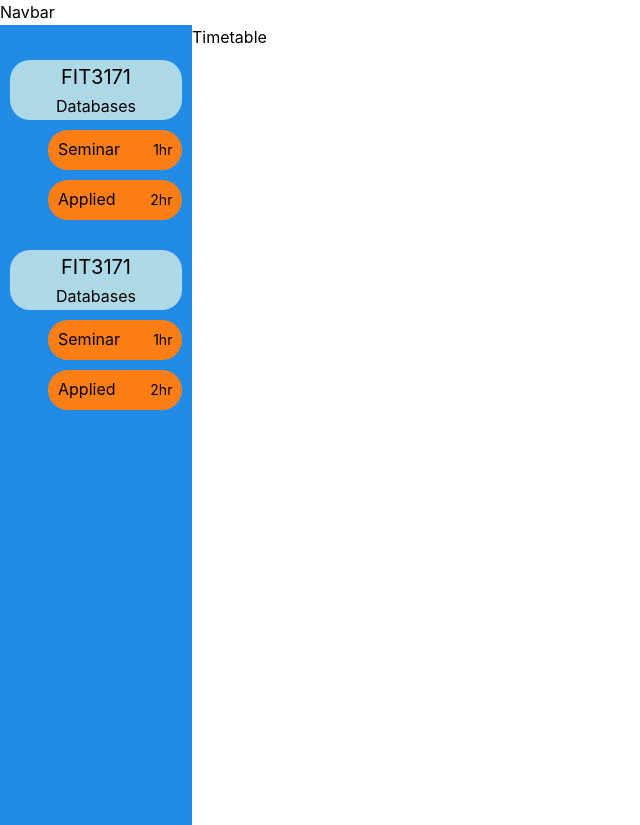
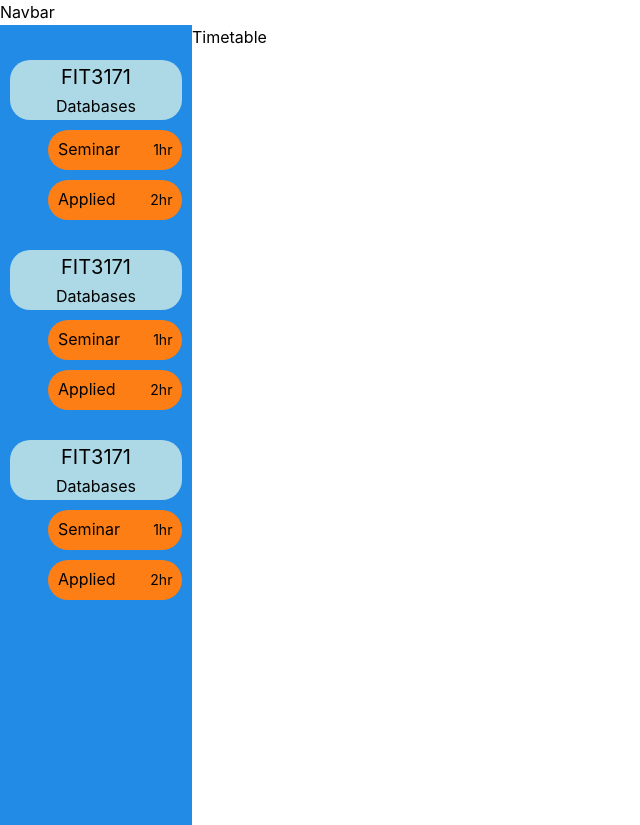
Before and after one commit to RichardLi88/unihack-2025, a React app in the folder project/frontend/: page / in a window 1280 px wide. Shown: the whole page, without its empty margins (0-640 px from the left). Built offline with nearby package versions, Linux system fonts and the light colour scheme; the HTML template or start-up script is replaced by a standard one.

Commit message:
add more dummy data
- add more dummy data to test how sidebar looks

```diff
--- a/project/frontend/src/components/Sidebar.jsx
+++ b/project/frontend/src/components/Sidebar.jsx
@@ -30,7 +30,20 @@ const units = [
       }
     ]
   },
-
+    {
+    unitCode: "FIT3171",
+    unitName: "Databases",
+    classes: [{
+      cl_id: 123,
+      classType: "Seminar",
+      classDuration: "1hr",
+    },{
+      cl_id: 124,
+      classType: "Applied",
+      classDuration: "2hr",
+      }
+    ]
+  },
 
 ]
 
```
